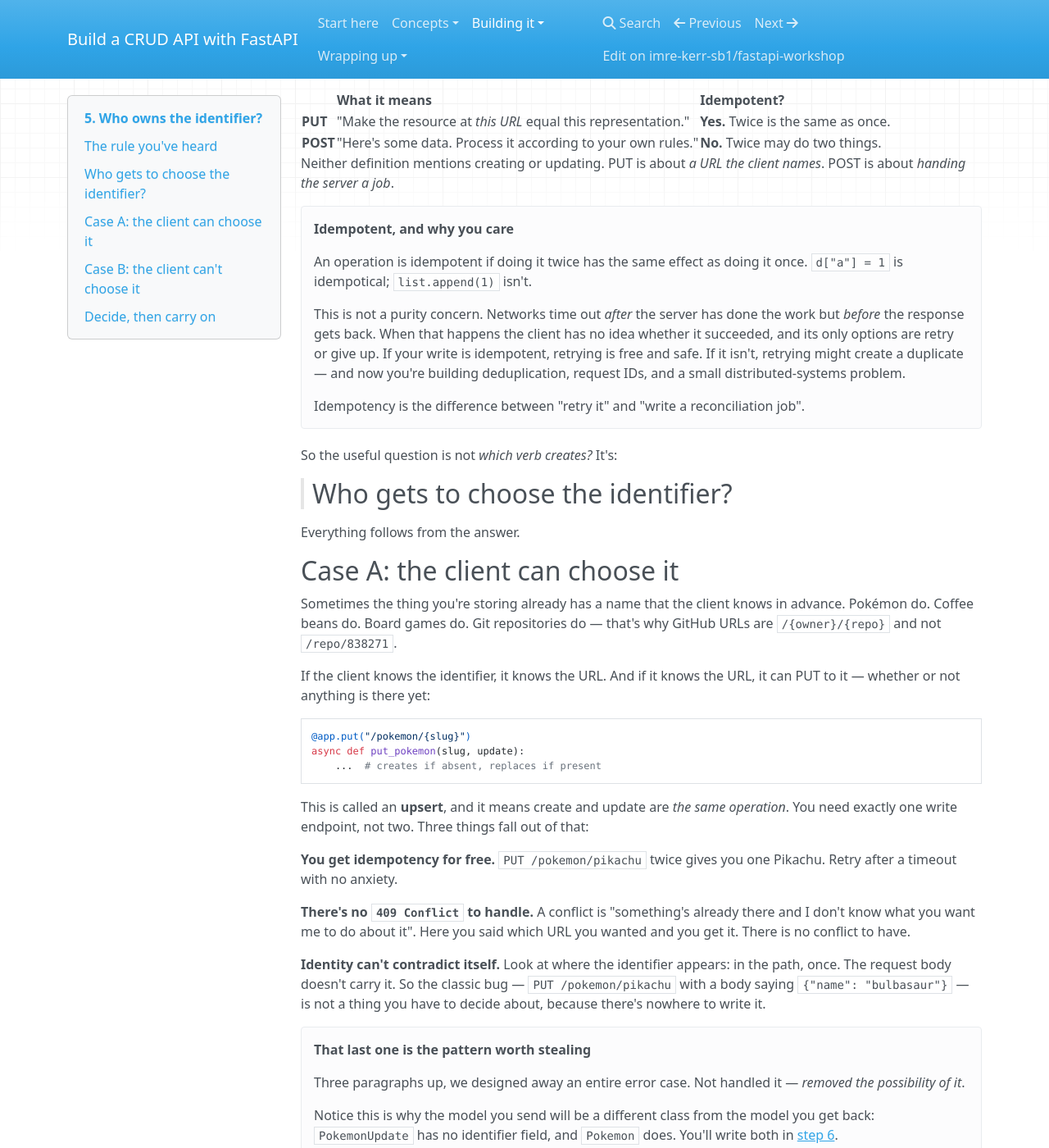
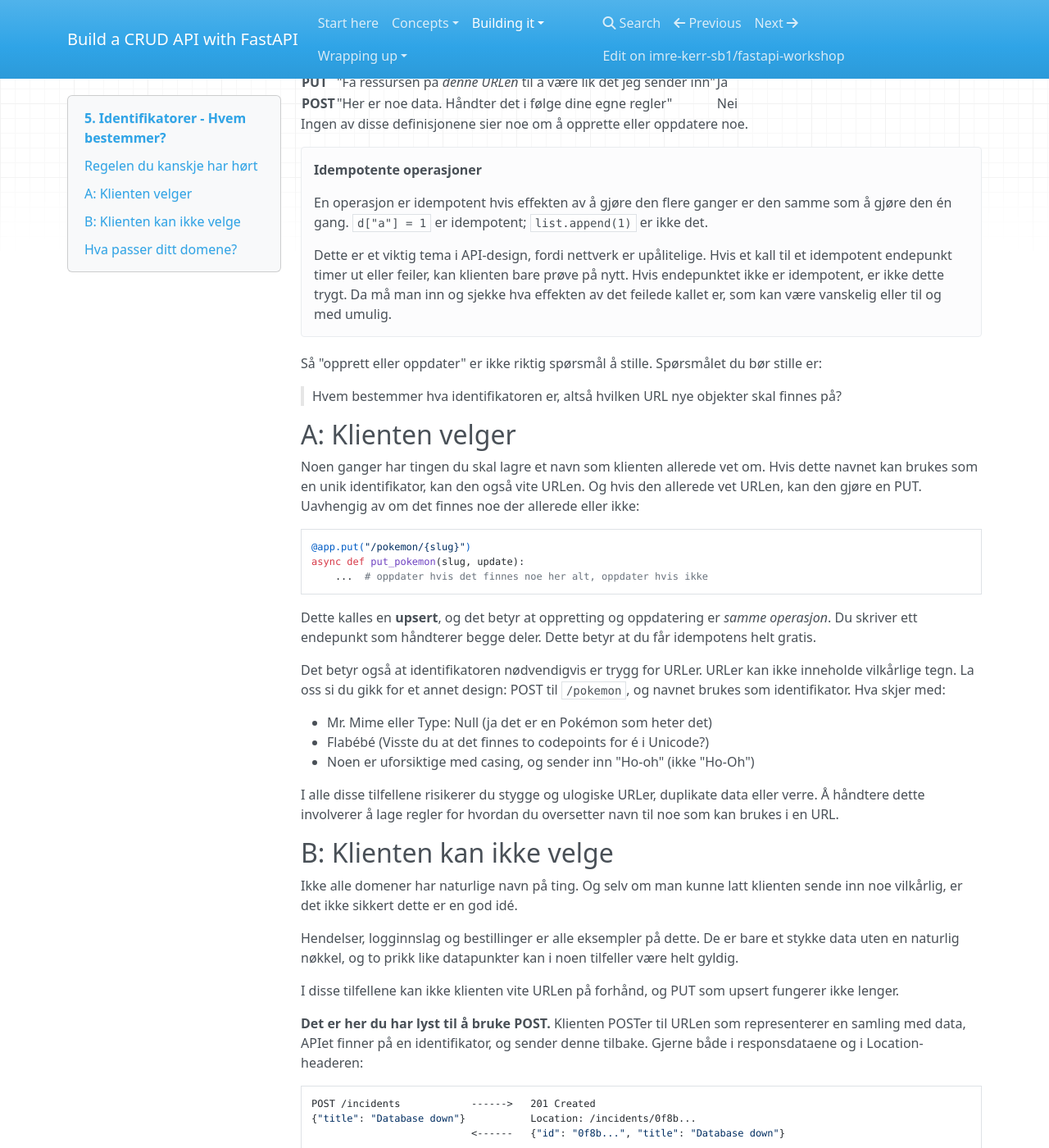
Before and after one commit to imre-kerr-sb1/fastapi-workshop, an MkDocs documentation site: the page built from docs/05-identifiers.md, in a window 1280 px wide and 1400 px high, scrolled down 320 px. Shown: the whole window at 82% size. Built offline with MkDocs 1.6.1, drawn with Linux system fonts in a browser that asks for light colours; nearby versions of some CDN libraries; some of the changed text lies outside the part shown.

Commit message:
more :flag-no:

````diff
--- a/docs/05-identifiers.md
+++ b/docs/05-identifiers.md
@@ -1,158 +1,69 @@
-# 5. Who owns the identifier?
+# 5. Identifikatorer - Hvem bestemmer?
 
-No code in this step either. Read it properly anyway — it decides what you build in the
-next two, and it's the one genuinely opinionated thing in this workshop.
+Ingen kode i dette steget.
 
-## The rule you've heard
+## Regelen du kanskje har hørt
 
-> "POST is for creating, PUT is for updating."
+> "POST lager nye objekter, PUT oppdaterer dem"
 
-Nearly everyone learns this. It's wrong — or more charitably, it's a *consequence* of
-something else rather than a rule in its own right.
+Dette er sant for en hel haug med APIer, men er absolutt ingen regel.
 
-Here's what [the HTTP spec](https://www.rfc-editor.org/rfc/rfc9110) actually says the two
-verbs mean:
+Dette er hva [specen](https://www.rfc-editor.org/rfc/rfc9110) faktisk sier:
 
-| | What it means | Idempotent? |
+| | Hva det betyr | Idempotent? |
 |---|---|---|
-| **PUT** | "Make the resource at *this URL* equal this representation." | **Yes.** Twice is the same as once. |
-| **POST** | "Here's some data. Process it according to your own rules." | **No.** Twice may do two things. |
+| **PUT** | "Få ressursen på *denne URLen* til å være lik det jeg sender inn" | Ja  |
+| **POST** | "Her er noe data. Håndter det i følge dine egne regler" | Nei |
 
-Neither definition mentions creating or updating. PUT is about *a URL the client names*.
-POST is about *handing the server a job*.
+Ingen av disse definisjonene sier noe om å opprette eller oppdatere noe.
 
-!!! tip "Idempotent, and why you care"
-    An operation is idempotent if doing it twice has the same effect as doing it once.
-    `d["a"] = 1` is idempotical; `list.append(1)` isn't.
+!!! tip "Idempotente operasjoner"
+    En operasjon er idempotent hvis effekten av å gjøre den flere ganger er den samme som å gjøre den én gang.
+    `d["a"] = 1` er idempotent; `list.append(1)` er ikke det.
 
-    This is not a purity concern. Networks time out *after* the server has done the work
-    but *before* the response gets back. When that happens the client has no idea whether
-    it succeeded, and its only options are retry or give up. If your write is idempotent,
-    retrying is free and safe. If it isn't, retrying might create a duplicate — and now
-    you're building deduplication, request IDs, and a small distributed-systems problem.
+    Dette er et viktig tema i API-design, fordi nettverk er upålitelige. Hvis et kall til et idempotent
+    endepunkt timer ut eller feiler, kan klienten bare prøve på nytt. Hvis endepunktet ikke er idempotent, er ikke dette trygt.
+    Da må man inn og sjekke hva effekten av det feilede kallet er, som kan være vanskelig eller til og med umulig.
 
-    Idempotency is the difference between "retry it" and "write a reconciliation job".
+Så "opprett eller oppdater" er ikke riktig spørsmål å stille. Spørsmålet du bør stille er:
 
-So the useful question is not *which verb creates?* It's:
+> Hvem bestemmer hva identifikatoren er, altså hvilken URL nye objekter skal finnes på?
 
-> ## Who gets to choose the identifier?
+## A: Klienten velger
 
-Everything follows from the answer.
-
-## Case A: the client can choose it
-
-Sometimes the thing you're storing already has a name that the client knows in advance.
-Pokémon do. Coffee beans do. Board games do. Git repositories do — that's why GitHub URLs
-are `/{owner}/{repo}` and not `/repo/838271`.
-
-If the client knows the identifier, it knows the URL. And if it knows the URL, it can PUT
-to it — whether or not anything is there yet:
+Noen ganger har tingen du skal lagre et navn som klienten allerede vet om. Hvis dette navnet kan brukes som en
+unik identifikator, kan den også vite URLen. Og hvis den allerede vet URLen, kan den gjøre en PUT. Uavhengig av om
+det finnes noe der allerede eller ikke:
 
 ```python
 @app.put("/pokemon/{slug}")
 async def put_pokemon(slug, update):
-    ...  # creates if absent, replaces if present
+    ...  # oppdater hvis det finnes noe her alt, oppdater hvis ikke
 ```
 
-This is called an **upsert**, and it means create and update are *the same operation*. You
-need exactly one write endpoint, not two. Three things fall out of that:
+Dette kalles en **upsert**, og det betyr at oppretting og oppdatering er *samme operasjon*. Du skriver
+ett endepunkt som håndterer begge deler. Dette betyr at du får idempotens helt gratis.
 
-**You get idempotency for free.** `PUT /pokemon/pikachu` twice gives you one Pikachu. Retry
-after a timeout with no anxiety.
+Det betyr også at identifikatoren nødvendigvis er trygg for URLer. URLer kan ikke inneholde vilkårlige tegn. La oss si
+du gikk for et annet design: POST til `/pokemon`, og navnet brukes som identifikator. Hva skjer med:
 
-**There's no `409 Conflict` to handle.** A conflict is "something's already there and I
-don't know what you want me to do about it". Here you said which URL you wanted and you
-get it. There is no conflict to have.
+- Mr. Mime eller Type: Null (ja det er en Pokémon som heter det)
+- Flabébé (Visste du at det finnes to codepoints for é i Unicode?)
+- Noen er uforsiktige med casing, og sender inn "Ho-oh" (ikke "Ho-Oh")
 
-**Identity can't contradict itself.** Look at where the identifier appears: in the path,
-once. The request body doesn't carry it. So the classic bug — `PUT /pokemon/pikachu` with a
-body saying `{"name": "bulbasaur"}` — is not a thing you have to decide about, because
-there's nowhere to write it.
+I alle disse tilfellene risikerer du stygge og ulogiske URLer, duplikate data eller verre. Å håndtere dette
+involverer å lage regler for hvordan du oversetter navn til noe som kan brukes i en URL.
 
-!!! tip "That last one is the pattern worth stealing"
-    Three paragraphs up, we designed away an entire error case. Not handled it — *removed
-    the possibility of it*.
+## B: Klienten kan ikke velge
 
-    Notice this is why the model you send will be a different class from the model you get
-    back: `PokemonUpdate` has no identifier field, and `Pokemon` does. You'll write both in
-    [step 6](06-request-bodies.md).
+Ikke alle domener har naturlige navn på ting. Og selv om man kunne latt klienten sende inn noe vilkårlig, er det ikke sikkert dette er en god idé.
 
-### But the identifier has to survive being in a URL
+Hendelser, logginnslag og bestillinger er alle eksempler på dette. De er bare et stykke data uten en naturlig nøkkel, og to prikk like datapunkter kan i noen tilfeller være helt gyldig.
 
-If the client picks it, you have to constrain it. Not free text — a **slug**:
+I disse tilfellene kan ikke klienten vite URLen på forhånd, og PUT som upsert fungerer ikke lenger.
 
-```python
-SLUG_PATTERN = r"^[a-z0-9]+(-[a-z0-9]+)*$"
-```
-
-Lowercase letters and digits, in hyphen-separated groups. `pikachu`, `mr-mime`,
-`vulpix-alola`, `porygon-z`.
-
-Why not just use the display name? Because display names are hostile to URLs, and it's
-worth seeing exactly how:
-
-| Name | Problem |
-|---|---|
-| `Mr. Mime`, `Type: Null` | Contains a space. Not legal in a URL; something has to silently encode it, and now your identifier has two spellings. |
-| `Ho-Oh` vs `ho-oh` | Differ only in case. Are those one record or two? Whatever you answer, someone will assume the other. |
-| `Flabébé` | Non-ASCII, and there are two different Unicode encodings of `é` that look identical and compare unequal. |
-| `Porygon/Z` (a typo) | Contains a slash, which means it isn't one path segment any more. |
-
-That last one is the interesting failure, so here's what actually happens — verified
-against the working code:
-
-`PUT /pokemon/Porygon/Z` doesn't match your route, because `/pokemon/{slug}` expects
-exactly one segment after `/pokemon`. You get a **404**, and no, you can't escape your way
-out of it: `%2F` doesn't help either, because the server hands your application an
-already-decoded path. The slash is a slash by the time anyone can inspect it.
-
-!!! danger "Why that's worse than a 404"
-    A 404 is the *good* outcome, and you only get it because the design forbids the slash
-    in the first place.
-
-    Consider the alternative design, where clients POST and the server keys records by
-    whatever name arrives in the body. Now `Porygon/Z` gets stored happily. It shows up in
-    `GET /pokemon`. And it is **permanently unreachable** — no URL you can construct will
-    fetch, update or delete it. You have built an API that creates records it cannot
-    address, and nothing anywhere reports an error.
-
-    Bugs that report themselves are cheap. This is the other kind.
-
-**You still get readable URLs**, which are genuinely valuable — `/pokemon/vulpix-alola` is
-better than `/pokemon/8a91f2c3`. The point isn't to give them up. It's to not let the
-*mutable, human-facing label* be the identity:
-
-- **`slug`** — identity. Constrained, stable, in the URL.
-- **`display_name`** — for humans. Free text, changeable, allowed to collide.
-
-!!! tip "\"Is Alolan Vulpix a different Pokémon?\""
-    A nice illustration if your domain has anything similar. Vulpix is Fire. Alolan Vulpix
-    is Ice. Same species, same dex number, different types, different records.
-
-    Both of them want to be called "Vulpix". Under a name-as-identity design, that's a
-    collision you have to resolve — and there's no correct answer, because they really are
-    both called Vulpix.
-
-    With slugs it's a non-question: `vulpix` and `vulpix-alola` are distinct identities
-    with the same label. **Two things can share a name. They cannot share an identity.**
-    Conflating the two is what makes it hard.
-
-## Case B: the client can't choose it
-
-Not every domain has a natural name, and some shouldn't let the client pick one at all:
-
-| Domain | Why the server should own the id |
-|---|---|
-| Incidents, log entries, orders, events | No natural name, and two records can legitimately be identical. "The database went down" is a thing that happens twice. |
-| Anything multi-tenant | Client-chosen identifiers are guessable, and they leak information. `/orders/1` tells the world you have had one order. |
-
-Now the client *can't* know the URL before the record exists. PUT-as-upsert stops working,
-because you can't name a URL you haven't been given yet.
-
-**This is where POST earns its place.** The client POSTs to the collection, the server
-invents an identifier, and the response carries a `Location` header pointing at the new
-resource — because that response is the client's only chance to find out where its data
-landed.
+**Det er her du har lyst til å bruke POST.** Klienten POSTer til URLen som representerer en samling med data,
+APIet finner på en identifikator, og sender denne tilbake. Gjerne både i responsdataene og i Location-headeren:
 
 ```
 POST /incidents            ------>   201 Created
@@ -160,19 +71,12 @@ POST /incidents            ------>   201 Created
                            <------   {"id": "0f8b...", "title": "Database down"}
 ```
 
-And note what just happened: with server-generated identifiers, "POST creates, PUT
-updates" becomes **true**. PUT can only replace something that already exists, because
-that's the only case where the client knows a URL.
+Her ser vi et eksempel der "POST oppretter" **er** sant. Dette er ikke noe iboende i HTTP-verbet POST, men
+en konsekvens av hva som gir mening for akkurat dette domenet.
 
-It's true, but not because it's a rule about verbs. It's true because the server owns the
-identifier. That's the whole point of this step: the verb behaviour is downstream of the
-identity decision, and if you learn the rule without the reason you'll apply it to case A
-as well, where it costs you idempotency for nothing.
-
-??? example "Optional: see the POST design running"
-    The [solution key](solution-key.md) includes `main_autoid.py`, a complete
-    server-generated-id API for an incident log. It's worth five minutes if case B is your
-    situation.
+??? example "Et fullt eksempel på POST-varianten"
+    [Løsningsforslaget](solution-key.md) inkluderer `main_autoid.py`, et komplett eksempel for domenet
+    "hendelseslogg". Det er verdt å ta en titt på oppførselen hvis domenet ditt har samme form:
 
     ```bash
     uv run fastapi dev main_autoid.py --port 8001
@@ -182,35 +86,31 @@ as well, where it costs you idempotency for nothing.
       -d '{"title": "Database down", "severity": "high"}'
     ```
 
-    `-i` shows response headers, which is where `Location` lives. Things to notice:
+    `-i` får curl til å vise respons-headers, inkludert `Location` som vi er opptatt av. Noen ting å merke seg:
 
-    - **Run it twice.** Two incidents, two different ids. That's correct — the database
-      going down twice is two incidents. Contrast with PUT, where twice is indistinguishable
-      from once.
-    - **The `Location` header is load-bearing.** Copy the path out of it and GET it; that's
-      your record. Without the header the client would have to guess, or re-fetch the whole
-      collection and diff it.
-    - **Its PUT is replace-only** and 404s on an unknown id. That's the honest version of
-      "PUT updates".
+    - **Kjør kallet flere ganger.** To hendelser, to forskjellige IDer. Dette gir mening i dette domenet, siden
+      en database faktisk kan gå ned både én og to ganger.
+    - **Location-headeren er nyttig** Kopier stien og gjør et GET-kall. Du får tilbake samme objektet som du sendte inn.
+      Uten dette ville du måttet gjette (umulig), eller hente hele listen med hendelser og lete.
+    - **PUT-endepunktet er kun for oppdatering**, og gir 404 Not Found for en ukjent ID. Ikke lenger en upsert, bare en update.
 
-## Decide, then carry on
+## Hva passer ditt domene?
 
-Pick one for your domain before continuing:
+Velg en variant for domenet ditt før du fortsetter:
 
-=== "Client-chosen slug (most domains)"
+=== "Klienten velger (mest vanlig)"
 
-    Build **`PUT` only**. Create and replace are one endpoint. This is right for Pokémon,
-    coffee, board games, climbing routes — anything with a name people already use.
+    Bare lag et PUT-endepunkt, og gi det upsert-semantikk. Passer for Pokémon, kaffe, brettspill,
+    git-repoer, og mye mer.
 
-    It's what the rest of this workshop is written for, and what the solution key does.
+    Løsningsforslaget og eksemplene fremover gjør dette.
 
-=== "Server-generated id (log-shaped domains)"
+=== "Server-generert id (logg-aktige domener)"
 
-    Build **`POST`** to create, plus a replace-only **`PUT`**. Right for incidents, orders,
-    events, anything where two records can be genuinely identical.
+    Lag to endepunkter: POST for å opprette ting og PUT for å oppdatere dem. Passer for domener hvor
+    dataene er "en ting skjedde", ikke "en ting finnes". Hendelseslogger, ordre, alle domener hvor to distinkte
+    ting kan se prikk like ut.
 
-    The following steps still apply — your create endpoint is a POST, your 404s key off an
-    id instead of a slug, and you skip the slug pattern. Use `main_autoid.py` as your
-    reference.
-
-[Next: request bodies →](06-request-bodies.md){ .md-button .md-button--primary }
+    Noen detaljer blir annerledes med denne varianten. POST-endepunktet ditt må finne på ID-er selv,
+    og sende tilbake en Location-header. PUT-endepunktet ditt må svare 404 for ukjente IDer. Se på
+    `main_autoid.py` i løsningsforslaget hvis du sitter fast.
--- /dev/null
+++ b/main.py
@@ -0,0 +1,6 @@
+def main():
+    print("Hello from fastapi-workshop!")
+
+
+if __name__ == "__main__":
+    main()
````
Also changed, not shown: docs/03-hello-world_no.md (added, +109 -0 lines), docs/04-model-and-get.md (+91 -117 lines), pyproject.toml (added, +9 -0 lines), 4 other files.
